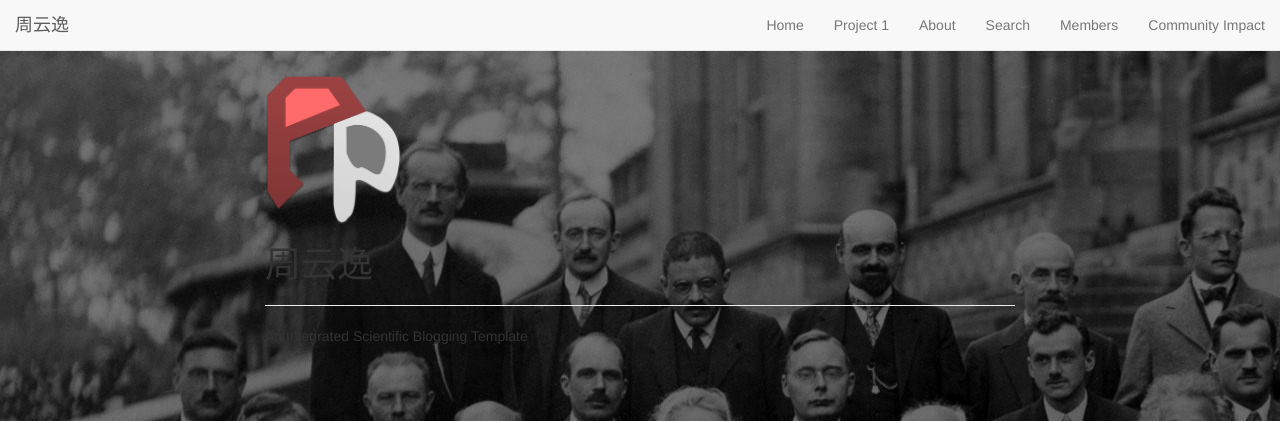
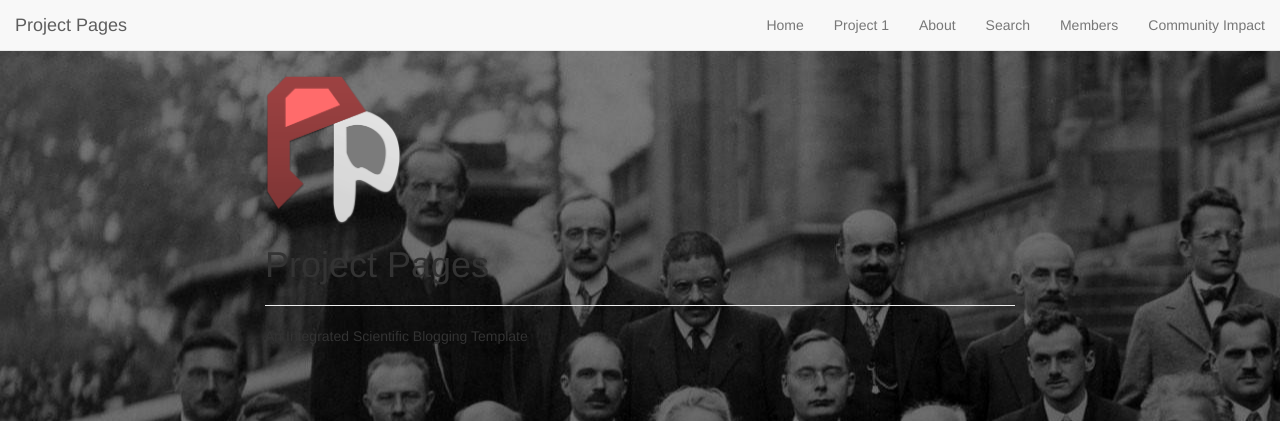
Before and after one commit to Fear-Of-Loneliness/zhouyy, a Jekyll site: the page built from index.html, in a window 1280 px wide and 900 px high. Shown: the top 423 px of the window. Built offline with Jekyll 4.4.1, drawn with Linux system fonts in a browser that asks for light colours; nearby versions of some CDN libraries; library files that are not in the unit come from our copies; the list of posts is cut into pages by our own code.

Commit message:
Update _config.yml

```diff
--- a/_config.yml
+++ b/_config.yml
@@ -1,10 +1,7 @@
 # Site settings
-title: 周云逸
+title: Project Pages
 description: "An Integrated Scientific Blogging Template"
-
-repository: Fear-Of-Loneliness/zhouyy.github.io
-github_url: https://github.com/Fear-Of-Loneliness
-url: https://github.com/Fear-Of-Loneliness
+url: "https://github.com/Fear-Of-Loneliness"
 
 
 
@@ -13,11 +10,11 @@ url: https://github.com/Fear-Of-Loneliness
 baseurl: "/project-pages"
 header-img: img/home-bg.jpg
 headercolor: "#FFFFFF"
-logo: /img/logos/Project-Pages-New-Logo-Inverted.png
+logo: /project-pages/img/logos/Project-Pages-New-Logo-Inverted.png
 
 # Tertiary Parameters
-github_username:  zhouyy.github.io
-project_repository: zhouyy.github.io
+github_username:  projectpages
+project_repository: project-pages
 disqus_shortname: project-pages
 g-analytics: UA-75881392-1
 altmetric: true
```
